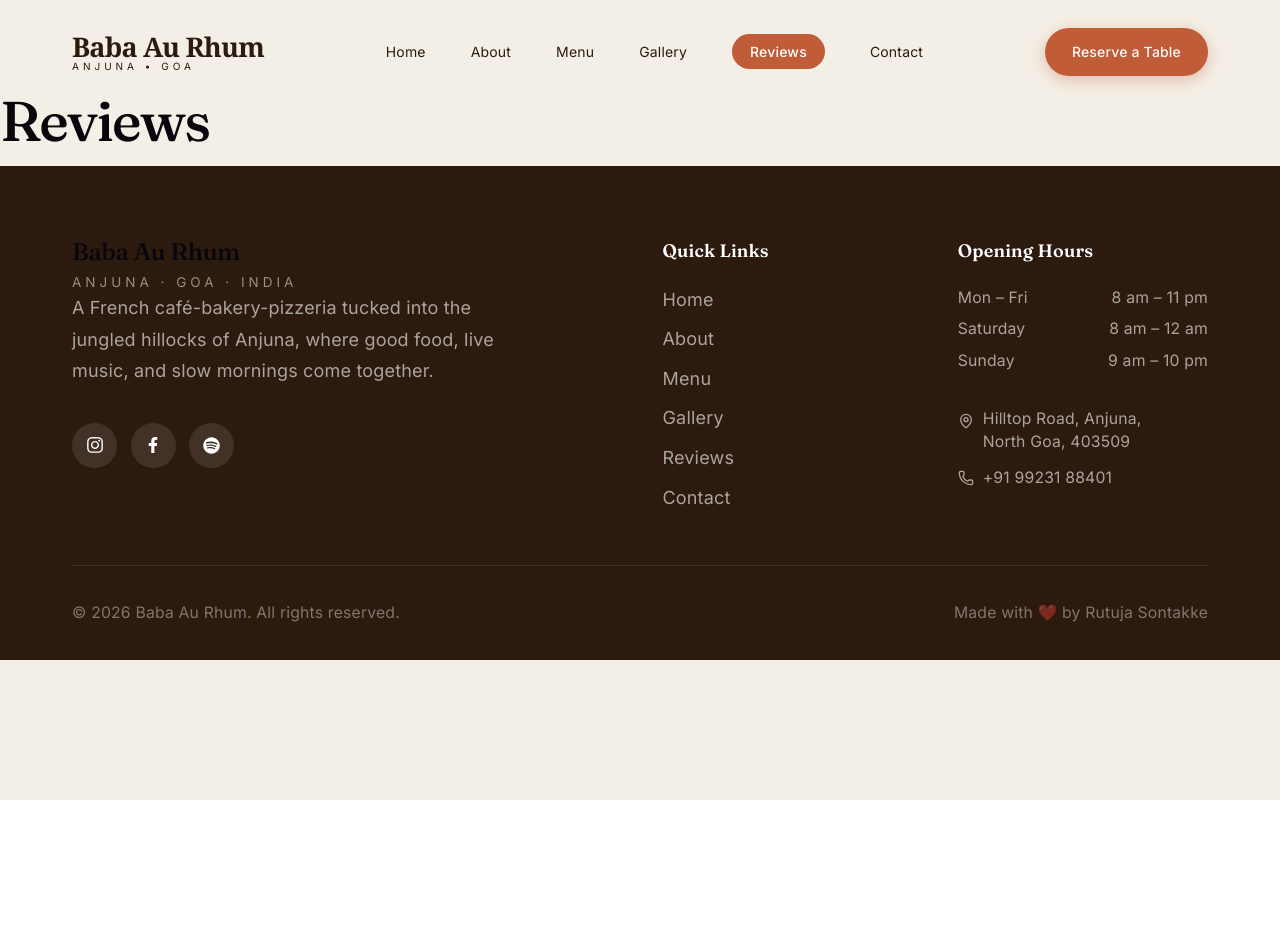
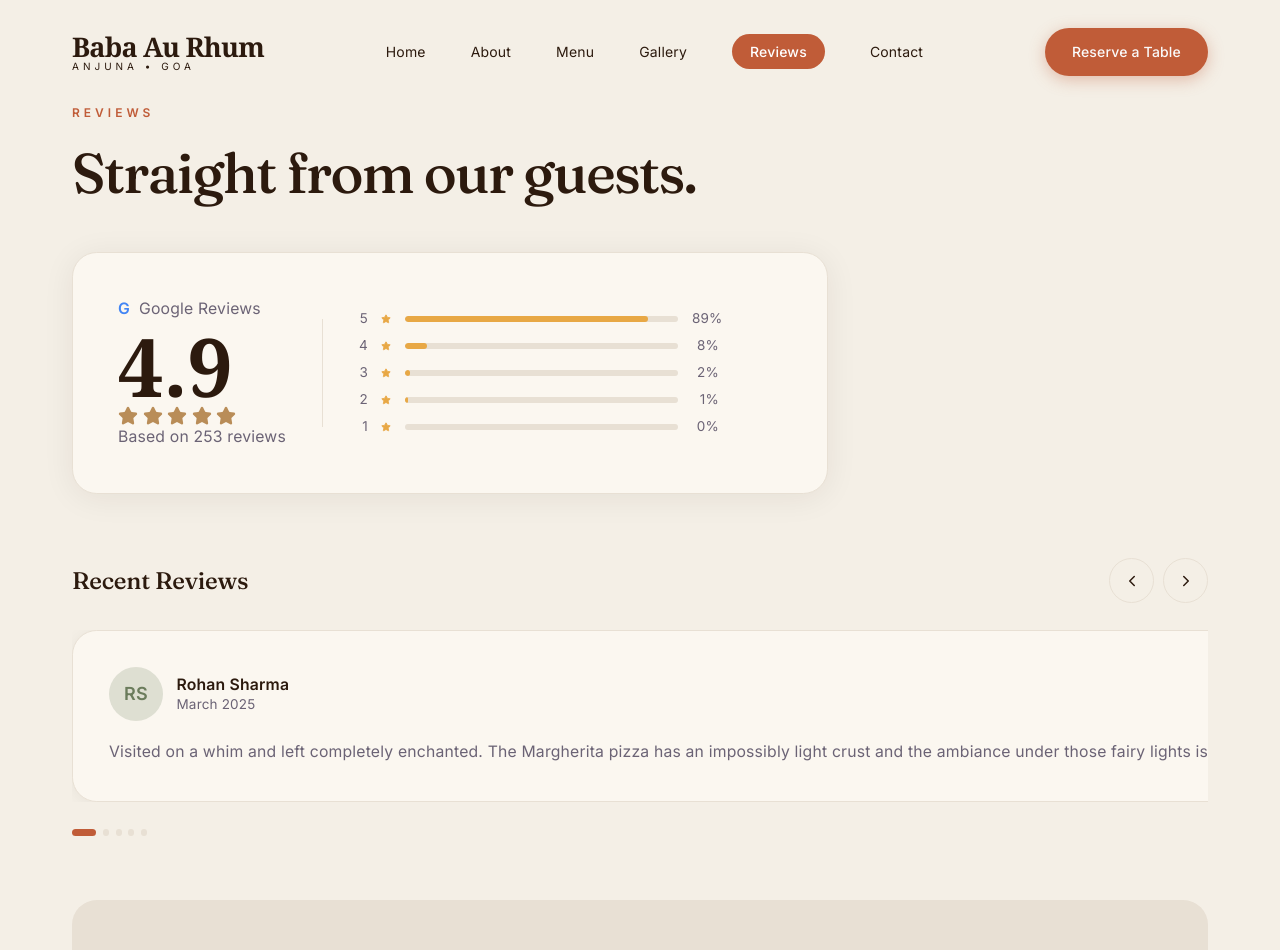
Before and after one commit to Rutuja-Sontakke/Resturant-website, a React app in the folder frontend/: page /reviews in a window 1280 px wide. Shown: the top 950 px of the page. Before the commit the page ends 800 px from the top, so only its background shows below. Built offline with nearby package versions, Linux system fonts and the light colour scheme; the HTML template or start-up script is replaced by a standard one.

Commit message:
feat: implement Reviews page with dynamic content and improved layout

```diff
--- a/frontend/src/pages/Reviews.jsx
+++ b/frontend/src/pages/Reviews.jsx
@@ -1,3 +1,162 @@
+import { useState } from "react";
+import { ChevronLeft, ChevronRight, ExternalLink, Star } from "lucide-react";
+import Btn from "@/components/site/Btn";
+import StarRow from "@/components/site/StarRow";
+import { GOOGLE_REVIEWS } from "@/lib/site-data";
+
 export default function Reviews() {
-  return <h1>Reviews</h1>;
+  const [index, setIndex] = useState(0);
+
+  return (
+    <div className="min-h-screen" style={{ backgroundColor: "#F4EFE6", paddingTop: "24px" }}>
+      <div className="max-w-[1440px] mx-auto px-6 lg:px-16" style={{ textAlign: "left" }}>
+
+        <div style={{ marginBottom: "48px", textAlign: "left" }}>
+          <span
+            className="uppercase font-sans font-semibold tracking-[4px]"
+            style={{
+              fontSize: "12px",
+              color: "#C05C38",
+              display: "block",
+              marginBottom: "4px"
+            }}
+          >
+            Reviews
+          </span>
+          <h1
+            className="font-serif font-semibold"
+            style={{
+              fontSize: "56px",
+              color: "#2C1A0E",
+              lineHeight: "1.1",
+              letterSpacing: "-1.68px",
+              margin: "16px 0 0 0",
+              textAlign: "left"
+            }}
+          >
+            Straight from our guests.
+          </h1>
+        </div>
+
+        <div
+          className="rounded-3xl p-10 flex flex-col sm:flex-row items-center gap-8 max-w-2xl"
+          style={{
+            backgroundColor: "#FBF7F0",
+            border: "1px solid #E8E0D4",
+            boxShadow: "0 4px 32px rgba(44,26,14,0.07)",
+            marginBottom: "64px"
+          }}
+        >
+          <div className="text-center sm:text-left">
+            <div className="flex items-center gap-2 mb-1">
+              <span className="text-[#4285F4] font-bold font-sans text-sm">G</span>
+              <span className="text-sm font-sans" style={{ color: "#6b6375" }}>Google Reviews</span>
+            </div>
+            <p className="font-serif text-7xl font-semibold leading-none" style={{ color: "#2C1A0E", margin: 0 }}>4.9</p>
+            <StarRow rating={5} size={20} />
+            <p className="text-sm font-sans mt-2" style={{ color: "#6b6375", margin: 0 }}>Based on 253 reviews</p>
+          </div>
+
+          <div className="w-px h-24 hidden sm:block" style={{ backgroundColor: "#E8E0D4" }} />
+
+          <div className="flex flex-col gap-2 w-full max-w-xs">
+            {[5, 4, 3, 2, 1].map((rating) => {
+              const pct = rating === 5 ? 89 : rating === 4 ? 8 : rating === 3 ? 2 : rating === 2 ? 1 : 0;
+              return (
+                <div key={rating} className="flex items-center gap-3">
+                  <span className="text-xs w-2 text-right" style={{ color: "#6b6375" }}>{rating}</span>
+                  <Star size={10} className="fill-[#E8A845] text-[#E8A845]" />
+                  <div className="flex-1 h-1.5 rounded-full overflow-hidden" style={{ backgroundColor: "#E8E0D4" }}>
+                    <div className="h-full bg-[#E8A845] rounded-full" style={{ width: `${pct}%` }} />
+                  </div>
+                  <span className="text-xs w-6 text-right" style={{ color: "#6b6375" }}>{pct}%</span>
+                </div>
+              );
+            })}
+          </div>
+        </div>
+
+        <div>
+          <div className="flex items-center justify-between mb-6">
+            <h2 className="font-serif text-2xl font-semibold" style={{ color: "#2C1A0E", margin: 0 }}>Recent Reviews</h2>
+            <div className="flex gap-2">
+              <button
+                aria-label="Previous review"
+                onClick={() => setIndex((i) => (i - 1 + GOOGLE_REVIEWS.length) % GOOGLE_REVIEWS.length)}
+                className="w-10 h-10 rounded-full flex items-center justify-center cursor-pointer"
+                style={{ backgroundColor: "transparent", border: "1px solid #E8E0D4" }}
+              >
+                <ChevronLeft size={18} style={{ color: "#2C1A0E" }} />
+              </button>
+              <button
+                aria-label="Next review"
+                onClick={() => setIndex((i) => (i + 1) % GOOGLE_REVIEWS.length)}
+                className="w-10 h-10 rounded-full flex items-center justify-center cursor-pointer"
+                style={{ backgroundColor: "transparent", border: "1px solid #E8E0D4" }}
+              >
+                <ChevronRight size={18} style={{ color: "#2C1A0E" }} />
+              </button>
+            </div>
+          </div>
+
+          <div className="overflow-hidden">
+            <div className="flex transition-transform duration-500 ease-out gap-6" style={{ transform: `translateX(calc(-${index * 100}% - ${index * 24}px))` }}>
+              {GOOGLE_REVIEWS.map((review) => (
+                <div
+                  key={review.name}
+                  className="min-w-[min(100%,420px)] rounded-3xl p-8 shrink-0"
+                  style={{
+                    backgroundColor: "#FBF7F0",
+                    border: "1px solid #E8E0D4",
+                    boxShadow: "0 2px 16px rgba(44,26,14,0.05)"
+                  }}
+                >
+                  <div className="flex items-center gap-3 mb-4">
+                    <div className="w-12 h-12 rounded-full flex items-center justify-center font-semibold" style={{ backgroundColor: "rgba(107, 124, 92, 0.2)", color: "#6B7C5C" }}>
+                      {review.avatar}
+                    </div>
+                    <div>
+                      <p className="font-semibold text-sm" style={{ color: "#2C1A0E", margin: 0 }}>{review.name}</p>
+                      <p className="text-xs" style={{ color: "#6b6375", margin: 0 }}>{review.date}</p>
+                    </div>
+                    <div className="ml-auto">
+                      <StarRow rating={review.rating} size={12} />
+                    </div>
+                  </div>
+                  <p className="text-sm leading-relaxed" style={{ color: "#6b6375", margin: 0 }}>{review.text}</p>
+                </div>
+              ))}
+            </div>
+          </div>
+
+          <div className="flex gap-1.5 mt-6">
+            {GOOGLE_REVIEWS.map((review, i) => (
+              <button
+                aria-label={`Show review ${i + 1}`}
+                key={review.name}
+                onClick={() => setIndex(i)}
+                className="h-1.5 rounded-full border-0 cursor-pointer"
+                style={{
+                  width: i === index ? "24px" : "6px",
+                  backgroundColor: i === index ? "#C05C38" : "#E8E0D4",
+                  transition: "all 0.2s ease"
+                }}
+              />
+            ))}
+          </div>
+        </div>
+
+        <div className="rounded-3xl p-10 text-center" style={{ backgroundColor: "#E8E0D4", marginTop: "64px", marginBottom: "64px" }}>
+          <h3 className="font-serif text-2xl font-semibold mb-3" style={{ color: "#2C1A0E", margin: 0 }}>Visited recently?</h3>
+          <p className="max-w-md mx-auto mb-6 text-base" style={{ color: "#6b6375" }}>
+            We would love to hear about your experience. Your words help us and help the next traveller find us.
+          </p>
+          <a href="https://maps.google.com" target="_blank" rel="noreferrer" style={{ textDecoration: "none" }}>
+            <Btn>Leave a Review on Google <ExternalLink size={16} /></Btn>
+          </a>
+        </div>
+
+      </div>
+    </div>
+  );
 }
```
